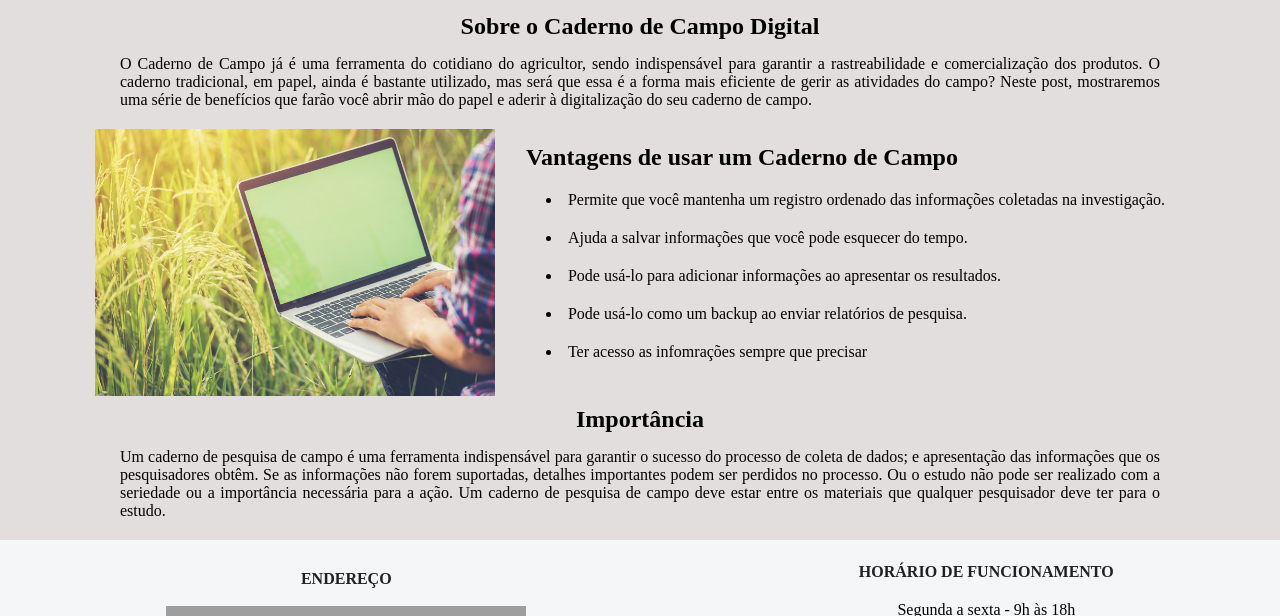
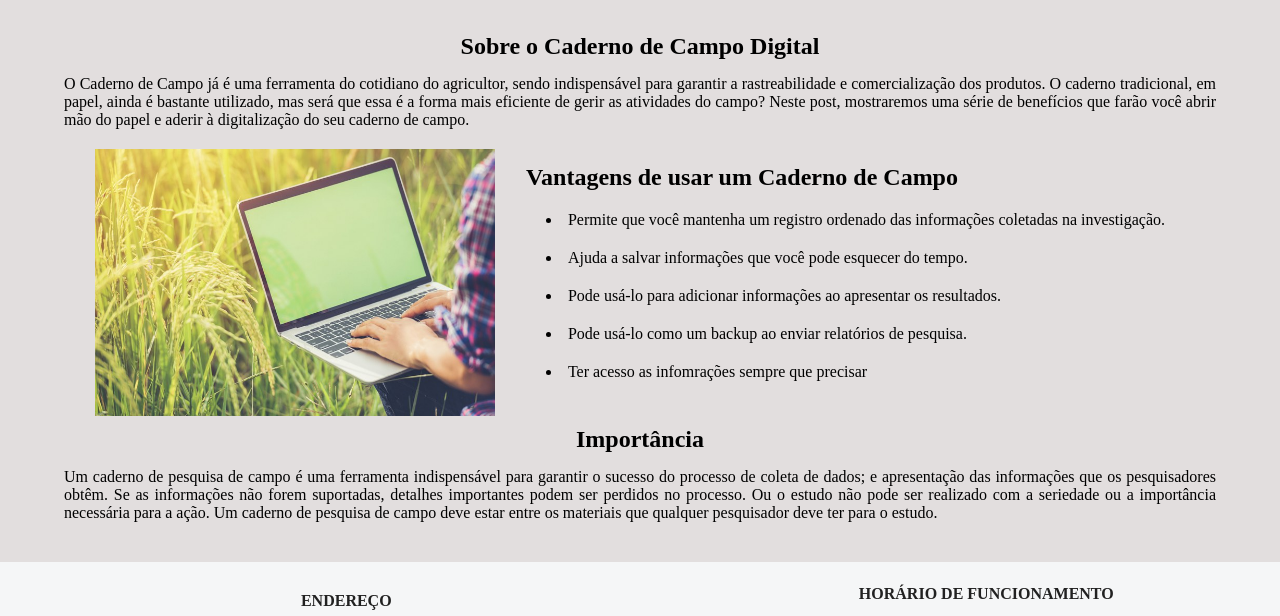
Before and after one commit to verde-code-sprint2/pi-sprint2, a website: page site-institucional/public/digitalbook.html in a window 1280 px wide. Shown: the part 80-696 px from the top of the page. Drawn offline with Linux system fonts and the light colour scheme; grey boxes are pictures that could not be loaded.

Commit message:
add favicon.ico

```diff
--- a/site-institucional/public/css/digitalbook.css
+++ b/site-institucional/public/css/digitalbook.css
@@ -15,7 +15,7 @@
 
 .content .container {
     padding: 0;
-    margin: 20px 120px;
+    margin: 40px 5%;
     display: flex;
     flex-direction: column;
     justify-content: center;
--- a/site-institucional/public/digitalbook.html
+++ b/site-institucional/public/digitalbook.html
@@ -15,7 +15,7 @@
     <link rel="preconnect" href="https://fonts.gstatic.com" crossorigin>
     <link href="https://fonts.googleapis.com/css2?family=Poppins:wght@100&display=swap" rel="stylesheet">
     <!-- Favicon -->
-    <link rel="shortcut icon" href="./assets/images/LOGO_PNG.png" type="image/x-icon">
+    <link rel="shortcut icon" href="./assets/images/logo_black.ico" type="image/x-icon">
 </head>
 
 <body>
```
Also changed, not shown: site-institucional/public/about.html (+1 -1 lines), site-institucional/public/calculadora.html (+1 -1 lines), site-institucional/public/dashboard.html (+1 -1 lines), site-institucional/public/index.html (+1 -1 lines), site-institucional/public/logged.html (+1 -1 lines), site-institucional/public/login.html (+1 -1 lines), site-institucional/public/register.html (+1 -1 lines).
